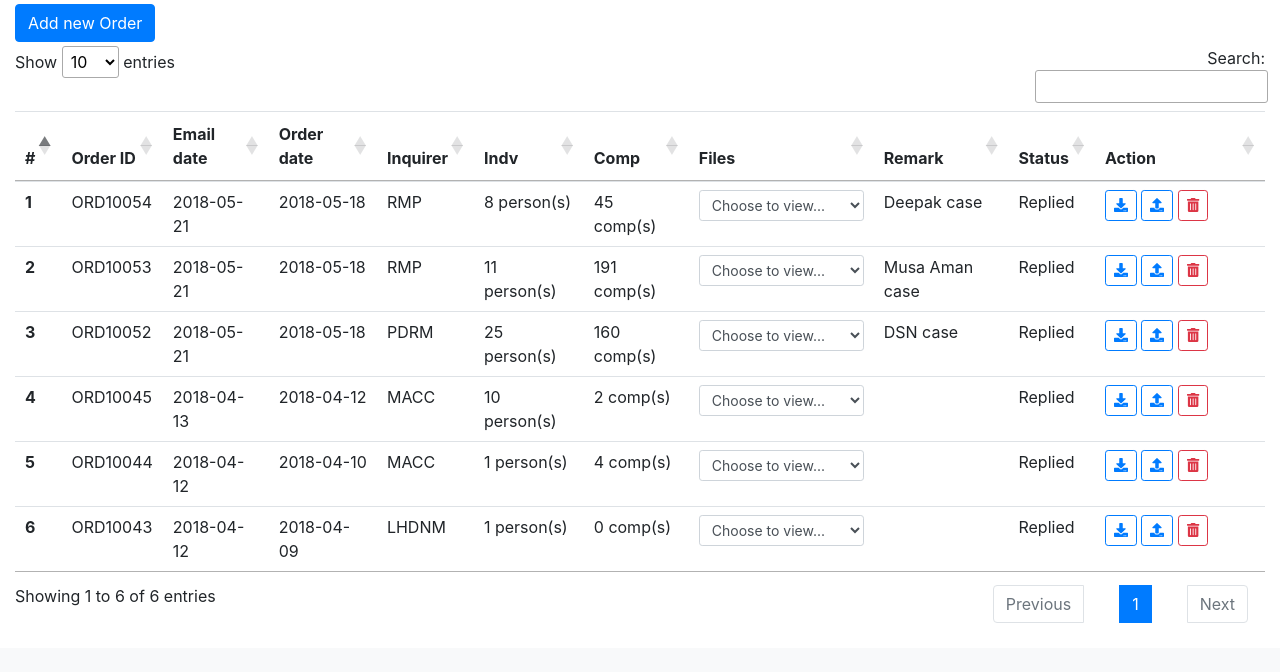
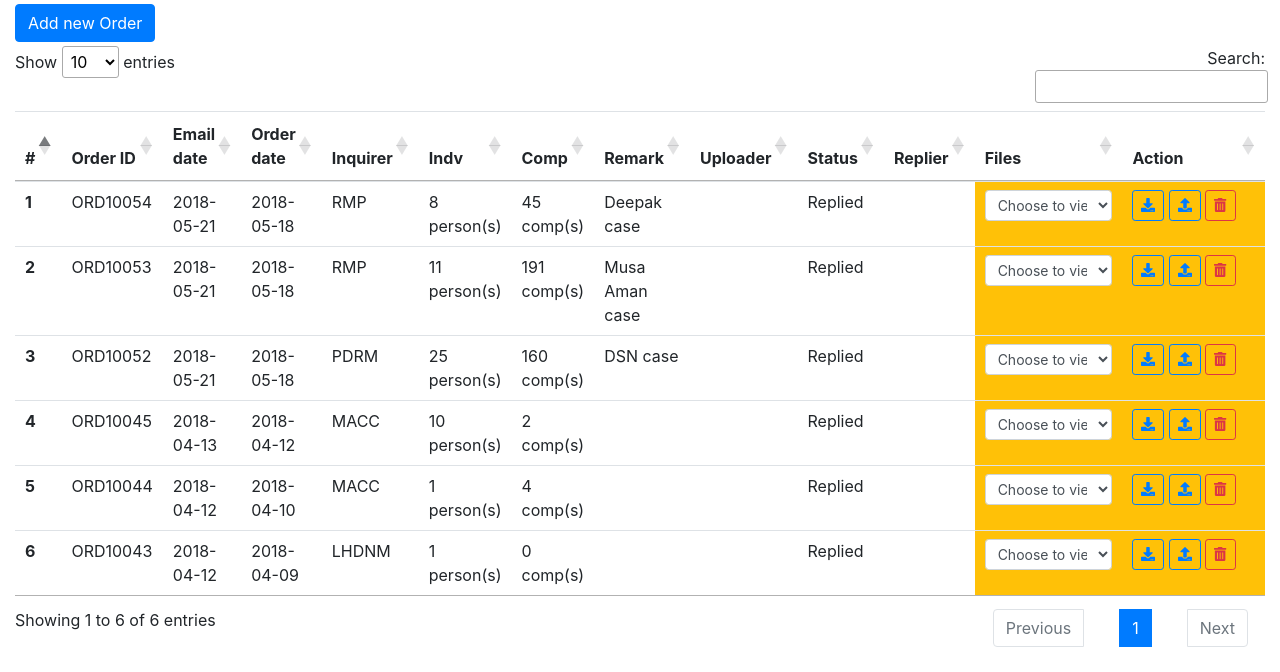
Before and after one commit to ashrafmisran/regtechv3, a PHP site: page / in a window 1280 px wide. Shown: the part 157-829 px from the top of the page. Before the commit the page ends 780 px from the top, so only its background shows below. Run offline with PHP 8.4, Linux system fonts and the light colour scheme; data comes from the database, SQL or seed files in the repository; tables that the repository leaves empty or names only in its code hold one stand-in row (values such as "Sample post"); data that the repository does not hold is empty; some libraries are stand-ins or nearby versions.

Commit message:
Add upload, replier, processor and verifier id

```diff
--- a/modal-upload-order-report.php
+++ b/modal-upload-order-report.php
@@ -43,7 +43,7 @@
 						<label>Remark</label>
 					</div>
 					<div class="col-md-9">
-						<textarea class="form-control" name="remark"></textarea>
+						<textarea class="form-control" name="remark">No exception</textarea>
 					</div>
 				</div>
 			</div>
--- a/order-48.php
+++ b/order-48.php
@@ -21,14 +21,16 @@
 	  				<th>Inquirer</th>
 	  				<th>Indv</th>
 	  				<th>Comp</th>
+	  				<th>Remark</th>
+	  				<th>Uploader</th>
+	  				<th>Status</th>
+	  				<th>Replier</th>
 	  				<th>Files</th>
-	  				<th>Remark</th>
-	  				<th>Status</th>
 	  				<th>Action</th>
 	  			</tr>
 	  		</thead>
 	  		<tbody>
-		  	<?php $i = 1; $run = $conn->query('SELECT * FROM order_48 WHERE status <> "Deleted" ORDER BY order_id DESC'); while ( $row = $run->fetch_assoc() ){ ?>
+		  	<?php $i = 1; $run = $conn->query('SELECT *,(SELECT name FROM users WHERE id = order_48.uploader) AS uploader_name,(SELECT name FROM users WHERE id = order_48.replier) AS replier_name FROM order_48 WHERE status <> "Deleted" ORDER BY order_id DESC'); while ( $row = $run->fetch_assoc() ){ ?>
 		  		<tr>
 		  			<th><?php echo $i ?></th>
 	  				<td>ORD<?php echo 10000+$row['order_id'] ?></td>
@@ -37,7 +39,11 @@
 	  				<td><?php echo $row['orderer'] ?></td>
 	  				<td><?php echo $row['no_of_indvdl'] ?> person(s)</td>
 	  				<td><?php echo $row['no_of_comp'] ?> comp(s)</td>
-	  				<td width="165px">
+	  				<td><?php echo $row['remark'] ?></td>
+	  				<td><?php echo $row['uploader_name'] ?></td>
+	  				<td><?php echo $row['status'] ?></td>
+	  				<td><?php echo $row['replier_name'] ?></td>
+	  				<td width="165px" class="bg-warning">
 	  					<select class="form-control form-control-sm" onchange="window.open(this.value,'_blank')">
 							<option selected disabled>Choose to view...</option>
 							<?php
@@ -47,9 +53,7 @@
 							<?php } ?>
 						</select>
 	  				</td>
-	  				<td><?php echo $row['remark'] ?></td>
-	  				<td><?php echo $row['status'] ?></td>
-	  				<td width="150px">
+	  				<td width="150px" class="bg-warning">
 	  					<a class="btn btn-sm btn-outline-primary has-tooltip" href="generate-reply-email.php?to=<?php echo $row['reply_to'] ?>&cc=<?php echo $row['reply_cc'] ?>&subject=<?php echo urlencode( str_replace(':', '', $row['email_subject']) ) ?>&emaildate=<?php echo $row['receive_date'] ?>" title="Download draft email"><i class="fas fa-download"></i></a>
 	  					<button class="btn btn-sm btn-outline-primary has-tooltip" data-toggle="modal" title="Upload replied email" data-target="#modal-upload-replied-email" data-id="ORD<?php echo 10000+$row['order_id']; ?>" data-email-date="<?php echo $row['receive_date']; ?>""><i class="fas fa-upload"></i></button>
 	  					<button class="btn btn-sm btn-outline-danger has-tooltip" data-toggle="modal" title="Delete order" data-target="#modal-delete-order-<?php echo $row['order_id'] ?>"><i class="fas fa-trash-alt"></i></button>
@@ -95,9 +99,9 @@
 	  				<th class="text-center">Order(s)</th>
 	  				<th class="text-center">Status</th>
 	  				<th class="text-center">Report File</th>
+	  				<th class="text-center">Remark by Officer</th>
 	  				<th class="text-center">Processor</th>
-	  				<th class="text-center">Remark by Officer</th>
-	  				<th class="text-center">Checker</th>
+	  				<th class="text-center">Verifier</th>
 	  				<th class="text-center">HOD</th>
 	  				<th class="text-center">Remark by HOD</th>
 	  			</tr>
@@ -119,17 +123,15 @@
 		  			</td>
 		  			<td class="text-center"><?php echo $row['status'] ?></td>
 		  			<td class="text-center"><a href="docs/amla/REPORT/<?php echo $row['report_date'] ?>.pdf" target="_blank"><i class="fas fa-file text-warning"></i></a></td>
-		  			<td width="200px">
+		  			<td class="text-center"><?php echo $row['remark'] ?></td>
+		  			<td width="150px">
 
-		  				<button class="btn btn-sm btn-outline-primary has-tooltip" data-toggle="modal" title="No exception" data-target="#modal-submit-report-<?php echo $row['id'] ?>"><i class="fas fa-check"></i></button>
-	  					<button class="btn btn-sm btn-outline-danger has-tooltip" data-toggle="modal" title="Exception" data-target="#modal-delete-report-<?php echo $row['id'] ?>"><i class="fas fa-times"></i></button>
 	  					<button class="btn btn-sm btn-outline-primary has-tooltip" data-toggle="modal" title="Submit report to colleague for checking" data-target="#modal-submit-report-<?php echo $row['id'] ?>"><i class="fas fa-share-square"></i></button>
 
 	  					<button class="btn btn-sm btn-outline-primary has-tooltip" data-toggle="modal" title="Submit report to HOD" data-target="#modal-submit-report-<?php echo $row['id'] ?>"><i class="fas fa-share-square"></i></button>
 	  					<button class="btn btn-sm btn-outline-danger has-tooltip" data-toggle="modal" title="Delete report" data-target="#modal-delete-report-<?php echo $row['id'] ?>"><i class="fas fa-trash-alt"></i></button>
 
 	  				</td>
-		  			<td class="text-center"><?php echo $row['remark'] ?></td>
 		  			<td>
 		  				<button class="btn btn-sm btn-outline-primary has-tooltip" data-toggle="modal" title="Checked" data-target="#modal-submit-report-<?php echo $row['id'] ?>"><i class="fas fa-check"></i></button>
 	  					<button class="btn btn-sm btn-outline-warning has-tooltip" data-toggle="modal" title="Return report to colleague for re-processing" data-target="#modal-delete-report-<?php echo $row['id'] ?>"><i class="fas fa-reply"></i></button>
@@ -139,7 +141,7 @@
 	  					<button class="btn btn-sm btn-outline-danger has-tooltip" data-toggle="modal" title="Exception" data-target="#modal-delete-report-<?php echo $row['id'] ?>"><i class="fas fa-times"></i></button>
 	  					<button class="btn btn-sm btn-outline-warning has-tooltip" data-toggle="modal" title="Return report to Officer for re-processing" data-target="#modal-delete-report-<?php echo $row['id'] ?>"><i class="fas fa-reply"></i></button>
 	  				</td>
-	  				<td class="text-center"><?php echo $row['remark'] ?></td>
+	  				<td class="text-center"><?php echo $row['remark_hod'] ?></td>
 		  		</tr>
 
 
```
